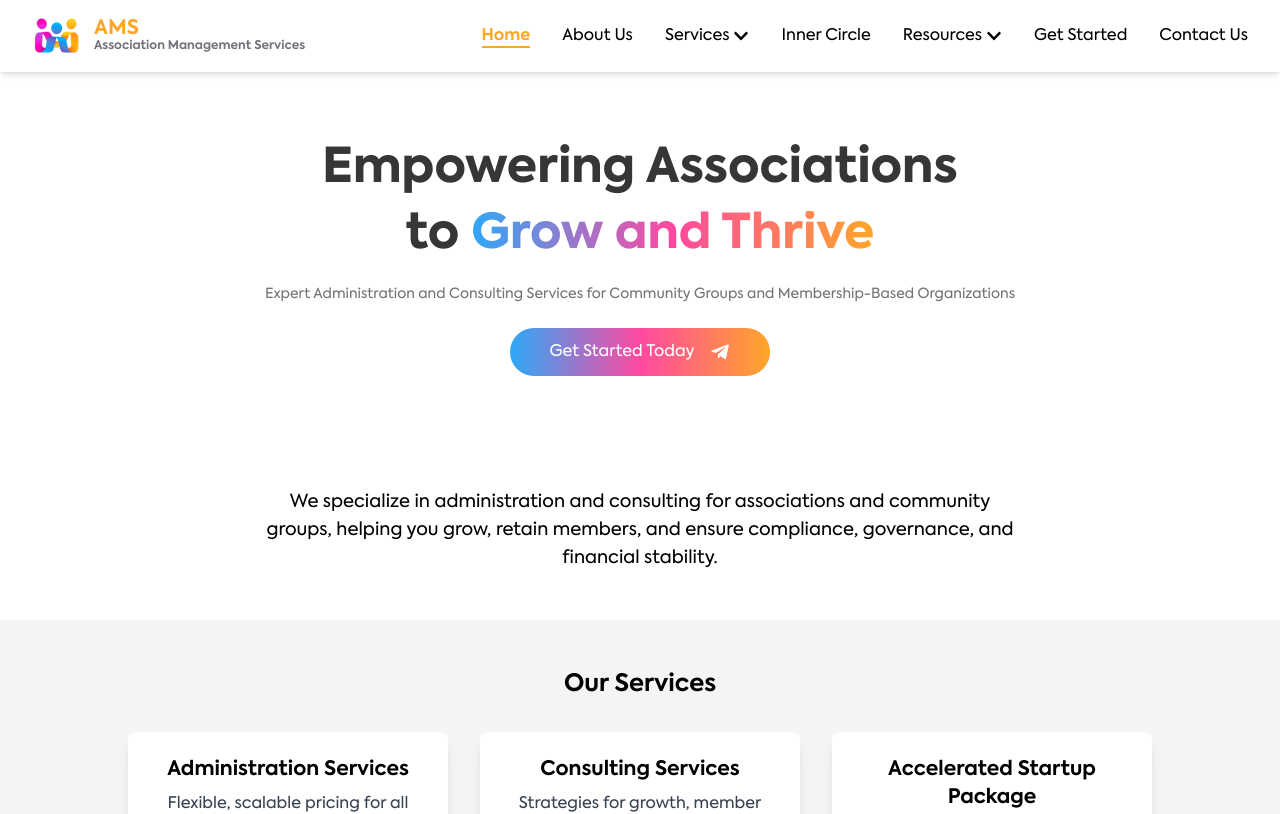
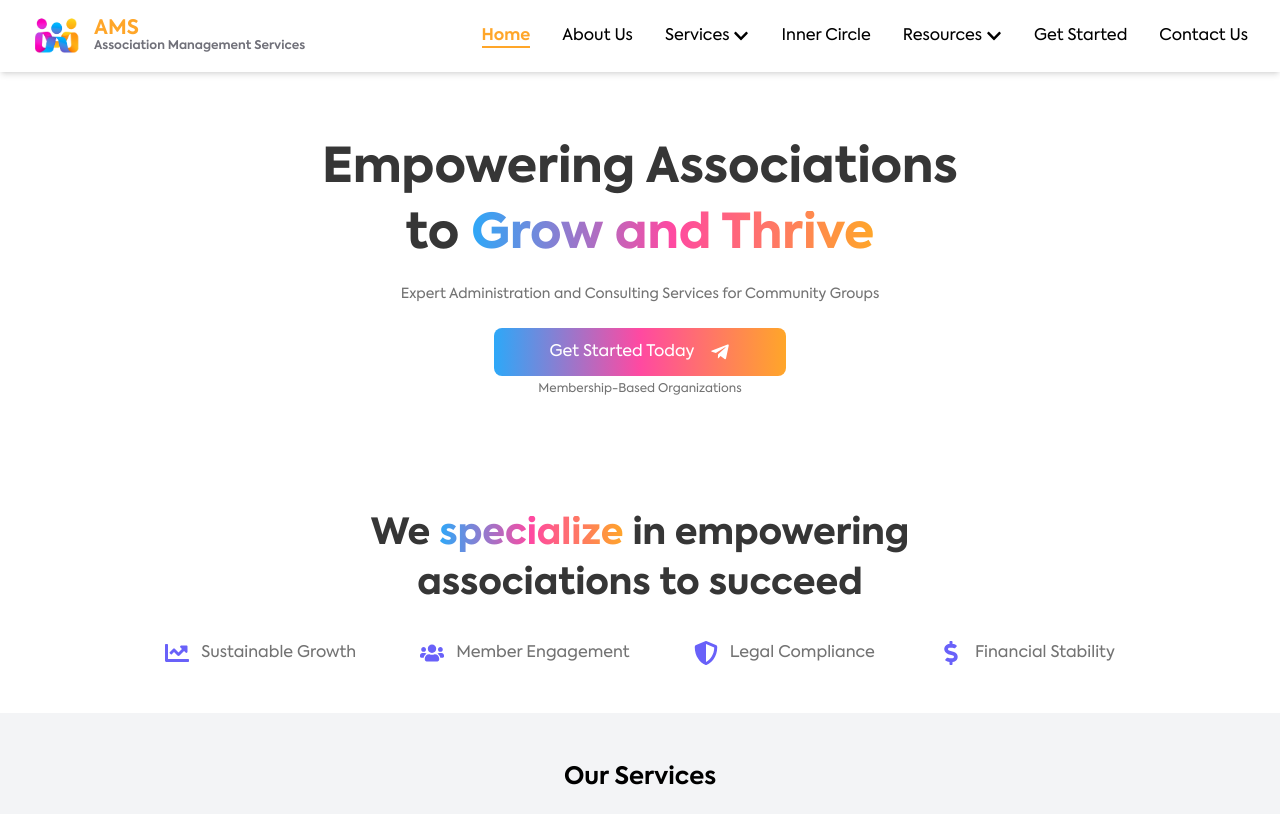
Before and after one commit to Nouman64-cat/association-management-services, a Next.js app: page / in a window 1280 px wide. Shown: the top 814 px of the page. Built offline with nearby package versions, Linux system fonts and the light colour scheme.

Commit message:
improved introduction section

```diff
--- a/app/components/home-page/HeroSection.tsx
+++ b/app/components/home-page/HeroSection.tsx
@@ -1,3 +1,5 @@
+"use client";
+
 import React from 'react';
 import { FaTelegramPlane } from 'react-icons/fa';
 
@@ -5,16 +7,25 @@ const HeroSection: React.FC = () => {
   return (
     <section className="py-16 text-center">
       <h1 className="text-5xl font-extrabold font-axiforma mb-4 text-heading leading-snug">
-        Empowering Associations <br></br> to <span className='bg-gradient-to-r from-bluish via-pinkish to-orangish bg-clip-text text-transparent'>Grow and Thrive</span>
+        Empowering Associations <br /> to{' '}
+        <span className="bg-gradient-to-r from-bluish via-pinkish to-orangish bg-clip-text text-transparent">
+          Grow and Thrive
+        </span>
       </h1>
       <p className="text-sm mb-6 text-subheading">
-        Expert Administration and Consulting Services for Community Groups and Membership-Based Organizations
+        Expert Administration and Consulting Services for Community Groups
       </p>
-      <div className='flex justify-center'>
-        <button className="flex gap-4 items-center bg-gradient-to-r from-bluish via-pinkish to-orangish text-white font-axiforma px-10 py-3 rounded-full hover:bg-opacity-80">
-          Get Started Today <span><FaTelegramPlane className='text-xl' /></span>
+      <div className="flex justify-center">
+        <button className="flex gap-4 items-center bg-gradient-to-r from-bluish via-pinkish to-orangish text-white font-axiforma px-14 py-3 rounded-lg hover:bg-opacity-80 hover-fly">
+          Get Started Today
+          <span className="icon-fly">
+            <FaTelegramPlane className="text-xl" />
+          </span>
         </button>
       </div>
+      <p className="text-[12px] mt-1 text-subheading">
+        Membership-Based Organizations
+      </p>
     </section>
   );
 };
--- a/app/components/home-page/IntroductionSection.tsx
+++ b/app/components/home-page/IntroductionSection.tsx
@@ -1,11 +1,30 @@
 import React from 'react';
+import { FaChartLine, FaUsers, FaShieldAlt, FaDollarSign } from 'react-icons/fa';
 
 const IntroductionSection: React.FC = () => {
   return (
-    <section className="py-12 text-center max-w-3xl mx-auto">
-      <p className="text-lg font-axiforma">
-        We specialize in administration and consulting for associations and community groups, helping you grow, retain members, and ensure compliance, governance, and financial stability.
-      </p>
+    <section className="py-12 text-center max-w-6xl mx-auto">
+      <h2 className="text-4xl font-extrabold font-axiforma mb-6 text-heading leading-snug">
+        We <span className="bg-gradient-to-r from-bluish via-pinkish to-orangish bg-clip-text text-transparent">specialize</span> in empowering<br /> associations to succeed
+      </h2>
+      <div className="flex flex-wrap justify-center items-center space-x-16 text-subheading mt-8">
+        <div className="flex items-center space-x-3">
+          <FaChartLine className="text-2xl text-rebrand" />
+          <p className="text-base font-axiforma">Sustainable Growth</p>
+        </div>
+        <div className="flex items-center space-x-3">
+          <FaUsers className="text-2xl text-rebrand" />
+          <p className="text-base font-axiforma">Member Engagement</p>
+        </div>
+        <div className="flex items-center space-x-3">
+          <FaShieldAlt className="text-2xl text-rebrand" />
+          <p className="text-base font-axiforma">Legal Compliance</p>
+        </div>
+        <div className="flex items-center space-x-3">
+          <FaDollarSign className="text-2xl text-rebrand" />
+          <p className="text-base font-axiforma">Financial Stability</p>
+        </div>
+      </div>
     </section>
   );
 };
--- a/app/globals.css
+++ b/app/globals.css
@@ -28,6 +28,21 @@ html {
 }
 
 
+@keyframes fly {
+  0% {
+    transform: translate(0, 0);
+  }
+  50% {
+    transform: translate(5px, -5px);
+  }
+  100% {
+    transform: translate(0, 0);
+  }
+}
+
+.hover-fly:hover .icon-fly {
+  animation: fly 0.5s ease-in-out infinite;
+}
 
   /* styles/globals.css */
 
--- a/tailwind.config.ts
+++ b/tailwind.config.ts
@@ -14,6 +14,7 @@ const config: Config = {
         orangish: '#FFA629',  // Warm yellow-orange from the right icon
         heading: '#363636',   // Dark gray color for headings
         subheading: '#737373',
+        rebrand: '#6961F9',
       },
       fontFamily: {
         axiforma: ['Axiforma', 'sans-serif'],
```
